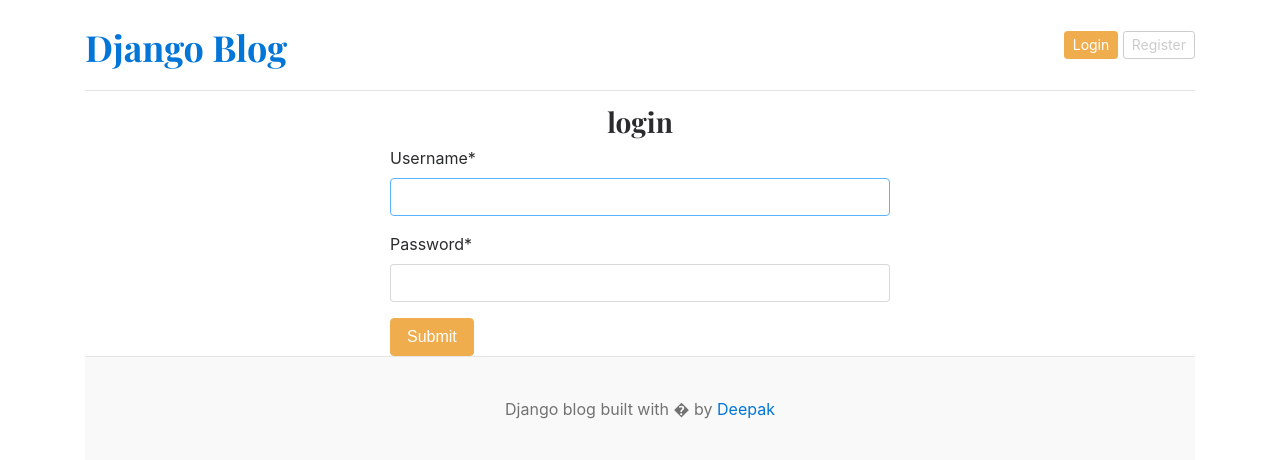
After one commit to deepsalternate/Djblog, a Django app: page /login/ in a window 1280 px wide. The commit adds this page. Shown: the top 460 px of the page. Run offline with Django 5.2, Linux system fonts and the light colour scheme; data that the repository does not hold is empty; some libraries are stand-ins or nearby versions.

Commit message:
registration and loging features

```diff
--- a/blog_main/settings.py
+++ b/blog_main/settings.py
@@ -39,6 +39,8 @@ INSTALLED_APPS = [
     'django.contrib.staticfiles',
     'blog',
     'aaboutus',
+    'crispy_forms',
+    'crispy_bootstrap4',
 
 ]
 
@@ -134,3 +136,4 @@ STATICFILES_DIRS = [
 DEFAULT_AUTO_FIELD = 'django.db.models.BigAutoField'
 MEDIA_URL = '/media/'
 MEDIA_ROOT = BASE_DIR / 'media'
+CRISPY_TEMPLATE_PACK='bootstrap4'
--- a/blog_main/urls.py
+++ b/blog_main/urls.py
@@ -24,8 +24,15 @@ from blog import views as blog_views
 urlpatterns = [
     path('admin/', admin.site.urls),
     path('', views.home, name='home'),
+    path('register/',views.register,name='register'),
+    path('login/',views.login,name='login'),
+    # path('logout/',views.logout,name='logout'),
     path('category/',include('blog.urls')),
-    path('<slug:slug>/',blog_views.blogs,name='blogs'),
+    path('blog/<slug:slug>/',blog_views.blogs,name='blogs'),
     path('aboutus/',include('aaboutus.urls')),
     path('blog/search/',blog_views.search,name='search'),
+
+
+    # path('login/',views.login,name='login'),
+    path('logout/',views.logout,name='logout'),
 ] +static(settings.MEDIA_URL, document_root=settings.MEDIA_ROOT)
--- a/blog_main/views.py
+++ b/blog_main/views.py
@@ -1,6 +1,9 @@
-from django.shortcuts import render
+from django.shortcuts import render ,redirect
 from blog.models import Category, Blog
 from aaboutus.models import About
+from .forms import RegistraionForm
+from django.contrib.auth.forms import AuthenticationForm
+from django.contrib import auth
 def home(request):
     categories=Category.objects.all()
     featured_posts=Blog.objects.filter(IS_FEATURED=True,status='Published').order_by('-updated_at')
@@ -22,3 +25,47 @@ def home(request):
 
 # def aboutus(request):
 #     return render(request, 'aboutus.html')
+
+def register(request):
+    if request.method=='POST':
+        form=RegistraionForm(request.POST)
+        if form.is_valid():
+            form.save()
+            return redirect('register')
+        else:
+            print(form.errors)
+    else:
+        form=RegistraionForm()
+
+    context={
+        'form':form,
+
+    }
+    return render(request, 'register.html',context)
+
+
+
+def login(request):
+    if request.method=='POST':
+        form=AuthenticationForm(request,request.POST)
+        if form.is_valid():
+            username=form.cleaned_data.get('username')
+            password=form.cleaned_data.get('password')
+            user=auth.authenticate(username=username,password=password)
+            if user is not None:
+                auth.login(request,user)
+            return redirect('home')
+        else:
+            print(form.errors)
+
+
+    form=AuthenticationForm()
+    context={
+        'form':form,
+    }
+    return render(request, 'login.html',context)
+
+def logout(request):
+    auth.logout(request)
+    return redirect('home')
+# Compare this snippet from blog_main/context_processors.py:
--- a/templates/base.html
+++ b/templates/base.html
@@ -20,8 +20,13 @@
             <a class="blog-header-logo text-dark" href="/">Django Blog</a>
           </div>
           <div class="col-4 d-flex justify-content-end align-items-center">
-            <a class="btn btn-sm btn-warning" href="#">Signin</a> &nbsp;
-            <a class="btn btn-sm btn-outline-secondary" href="#">Register</a>
+            {% if not user.is_authenticated %}
+            <a class="btn btn-sm btn-warning" href="{% url 'login' %}">Login</a> &nbsp;
+            <a class="btn btn-sm btn-outline-secondary" href="{% url 'register' %}">Register</a>
+            {% else %}
+              <span>You'r Logged in .. {{ user }}</span>
+              <span><a href="{% url 'logout' %}"> Logout </a></span>
+            {% endif %}
           </div>
         </div>
       </header>
--- /dev/null
+++ b/templates/login.html
@@ -0,0 +1,12 @@
+{%  extends 'base.html' %}
+{% block content %}
+{% load crispy_forms_tags %}
+<h3 class="text-center">login</h3>
+
+<form action="" method="POST" style="width:500px; margin: auto;">
+    {% csrf_token %}
+    {{form  | crispy }}
+    <button type="submit" class=" btn btn-warning" >Submit</button>
+</form>
+
+{% endblock %}
```
Also changed, not shown: blog_main/forms.py (added, +16 -0 lines), templates/register.html (added, +13 -0 lines).
